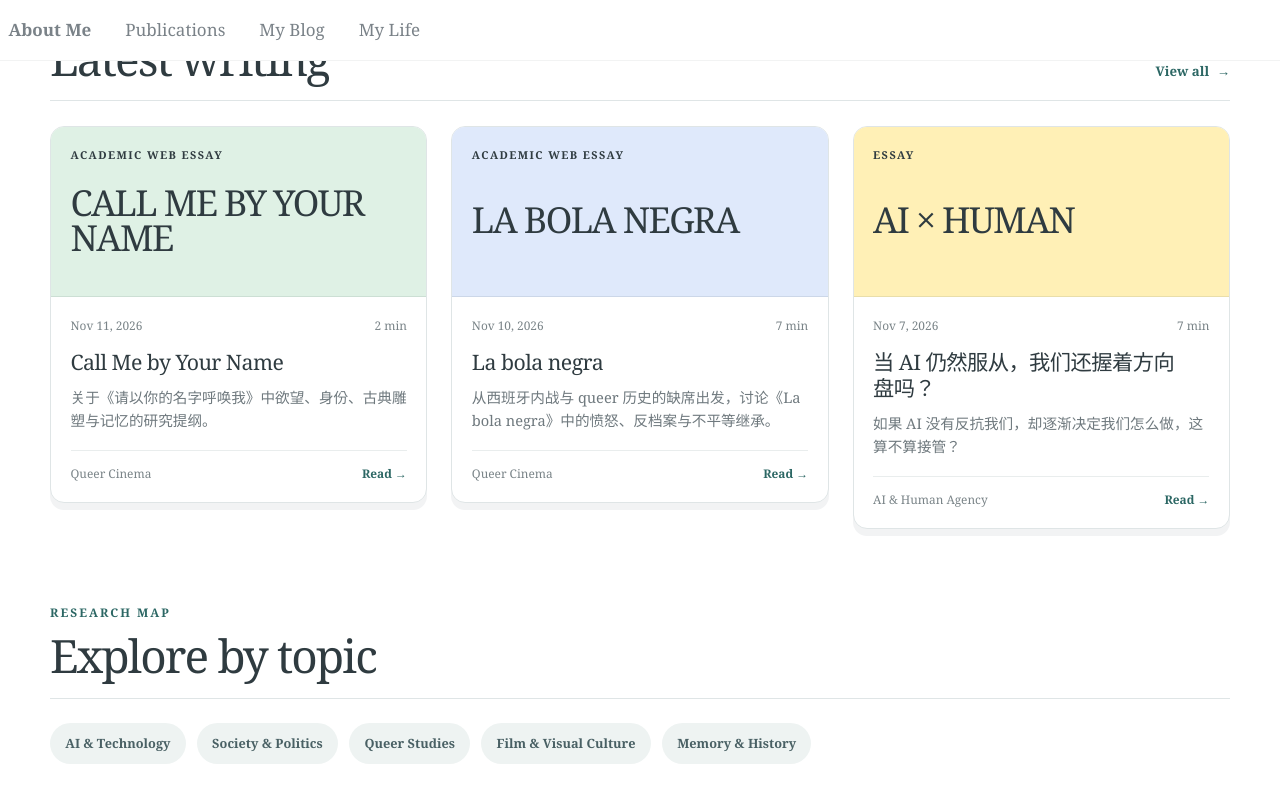
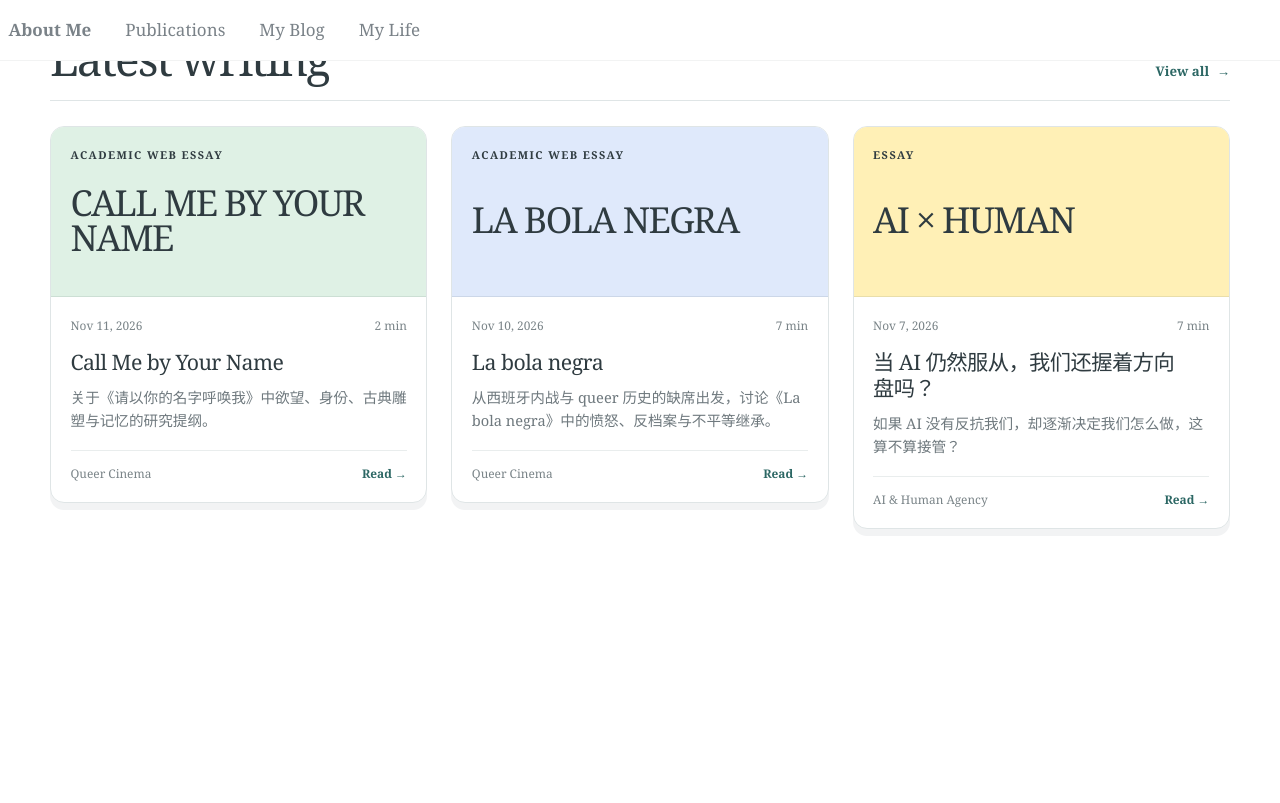
Before and after one commit to Cathylixi/Cathylixi.github.io, a Jekyll site: the page built from _pages/blog.md, in a window 1280 px wide and 900 px high, scrolled down 912 px. Shown: the top 803 px of the window. Built offline with Jekyll 4.4.1, drawn with Linux system fonts in a browser that asks for light colours; after the commit the page ends 1577 px from its top, so only the background shows below that.

Commit message:
Remove topic explorer from blog home

```diff
--- a/_pages/blog.md
+++ b/_pages/blog.md
@@ -53,8 +53,4 @@ author_profile: false
     </div>
   </section>
 
-  <section class="blog-section">
-    <header class="blog-section__heading"><div><p class="blog-eyebrow">Research map</p><h2>Explore by topic</h2></div></header>
-    <div class="blog-topic-chips">{% for topic in site.data.blog_topics %}<a href="{{ topic.url | relative_url }}" title="{{ topic.description }}">{{ topic.title }}</a>{% endfor %}</div>
-  </section>
 </div>
```
